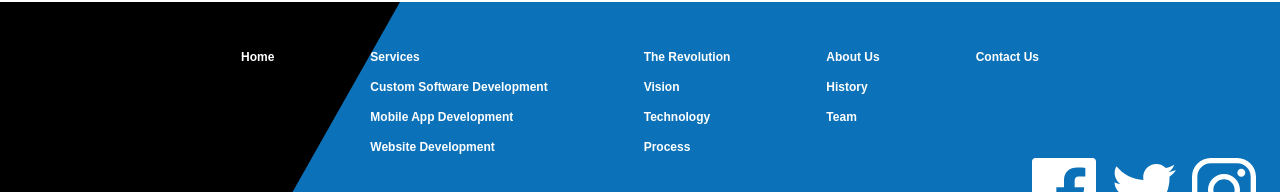
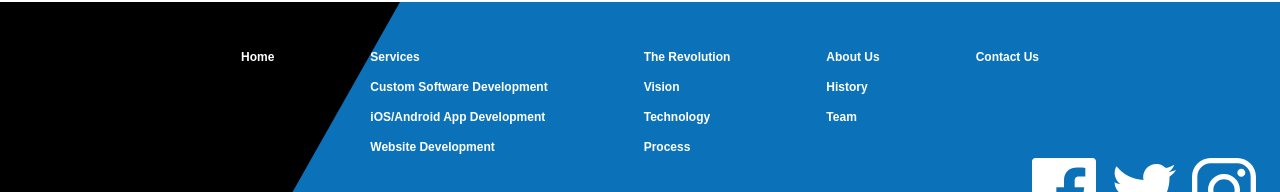
Before and after one commit to rafaelthemendes/arcdevelopment, a React (Create React App) app: page / in a window 1280 px wide. Shown: the part 1004-1196 px from the top of the page. Built offline with nearby package versions, Linux system fonts and the light colour scheme.

Commit message:
Renamed section Mobile App Development to iOS/Android App Development.

```diff
--- a/src/components/App.js
+++ b/src/components/App.js
@@ -36,7 +36,7 @@ function App() {
           <Route
             exact
             path={routes.MOBILE_APPS}
-            component={() => <div>Mobile Apps</div>}
+            component={() => <div>iOS/Android App Development</div>}
           />
           <Route
             exact
--- a/src/components/ui/Footer.js
+++ b/src/components/ui/Footer.js
@@ -129,7 +129,7 @@ export default function Footer(props) {
                   handleLinkClick(routes.MOBILE_APPS);
                 }}
               >
-                Mobile App Development
+                iOS/Android App Development
               </Grid>
               <Grid
                 item
--- a/src/config.js
+++ b/src/config.js
@@ -37,7 +37,7 @@ export const menuRoutesOptions = {
     activeIndex: 1,
   },
   [routes.MOBILE_APPS]: {
-    name: "App Development",
+    name: "iOS/Android App Development",
     link: routes.MOBILE_APPS,
     activeIndex: 2,
   },
```
